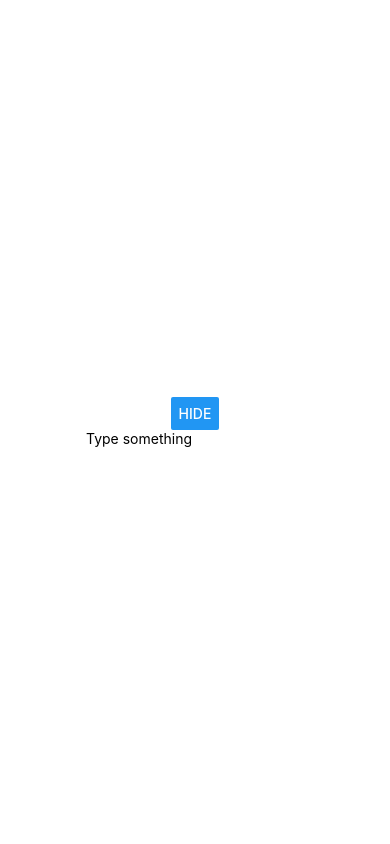
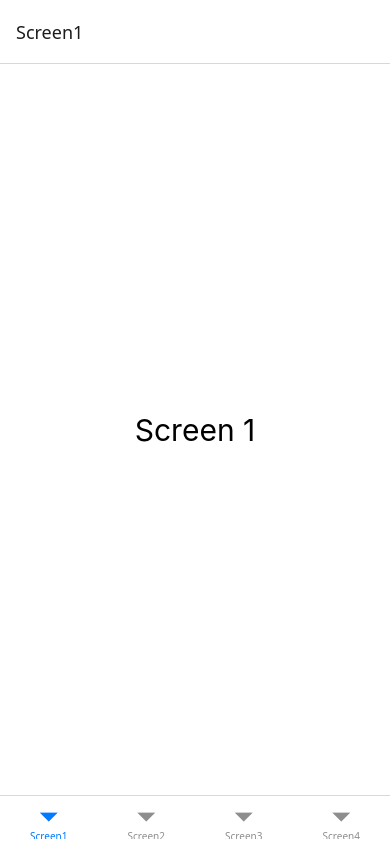
Before and after one commit to Yanalzzz/-JoVision-Backend-tasks, a React Native app: screen / in a window 390 px wide. Built offline with nearby package versions, Linux system fonts and the light colour scheme.

Commit message:
Add Task41

```diff
--- a/App.tsx
+++ b/App.tsx
@@ -1,16 +1,6 @@
 import React from 'react';
-import {Provider} from 'react-redux';
-
-import store from './Store.js/store';
-import Task40 from './Tasks/Task40';
-
+import Task41 from './Tasks/Task41';
 
 export default function App() {
-
-  return (
-    <Provider store={store}>
-      <Task40 />
-    </Provider>
-  );
-
+  return <Task41 />;
 }
--- /dev/null
+++ b/Tasks/Task41.js
@@ -0,0 +1,87 @@
+import React from 'react';
+import {View, Text, StyleSheet} from 'react-native';
+
+import {NavigationContainer} from '@react-navigation/native';
+import {createBottomTabNavigator} from '@react-navigation/bottom-tabs';
+
+const Tab = createBottomTabNavigator();
+
+
+const Screen1 = () => {
+  return (
+    <View style={styles.container}>
+      <Text style={styles.text}>Screen 1</Text>
+    </View>
+  );
+};
+const Screen2 = () => {
+  return (
+    <View style={styles.container}>
+      <Text style={styles.text}>Screen 2</Text>
+    </View>
+  );
+};
+
+const Screen3 = () => {
+  return (
+    <View style={styles.container}>
+      <Text style={styles.text}>Screen 3</Text>
+    </View>
+  );
+};
+const Screen4 = () => {
+  return (
+    <View style={styles.container}>
+      <Text style={styles.text}>Screen 4</Text>
+    </View>
+  );
+};
+
+
+const Task41 = () => {
+  return (
+    <NavigationContainer>
+
+      <Tab.Navigator>
+
+        <Tab.Screen
+          name="Screen1"
+          component={Screen1}
+        />
+
+        <Tab.Screen
+          name="Screen2"
+          component={Screen2}
+        />
+
+        <Tab.Screen
+          name="Screen3"
+          component={Screen3}
+        />
+
+        <Tab.Screen
+          name="Screen4"
+          component={Screen4}
+        />
+
+      </Tab.Navigator>
+
+    </NavigationContainer>
+  );
+};
+const styles = StyleSheet.create({
+
+  container: {
+    flex: 1,
+    justifyContent: 'center',
+    alignItems: 'center',
+    backgroundColor: 'white',
+  },
+
+  text: {
+    fontSize: 30,
+    color: 'black',
+  },
+});
+
+export default Task41;
--- a/package.json
+++ b/package.json
@@ -12,10 +12,14 @@
   "dependencies": {
     "@react-native-async-storage/async-storage": "^3.1.1",
     "@react-native/new-app-screen": "0.87.1",
+    "@react-navigation/bottom-tabs": "^7.21.0",
+    "@react-navigation/native": "^7.5.1",
     "@reduxjs/toolkit": "^2.13.0",
     "react": "19.2.3",
     "react-native": "0.87.1",
-    "react-native-safe-area-context": "^5.5.2",
+    "react-native-gesture-handler": "^3.4.0",
+    "react-native-safe-area-context": "^5.10.1",
+    "react-native-screens": "^4.30.0",
     "react-native-video": "^6.19.3",
     "react-redux": "^9.3.0"
   },
```
Also changed, not shown: 3 other files (tests, documents, lock files or other folders).
